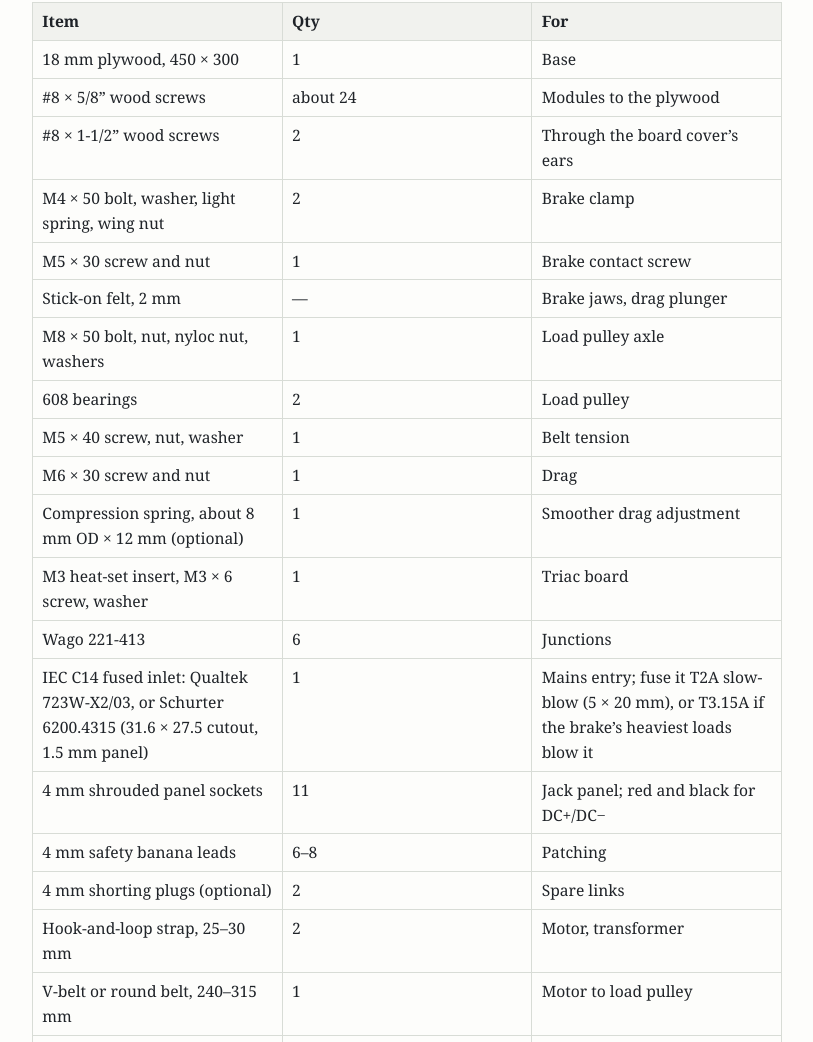
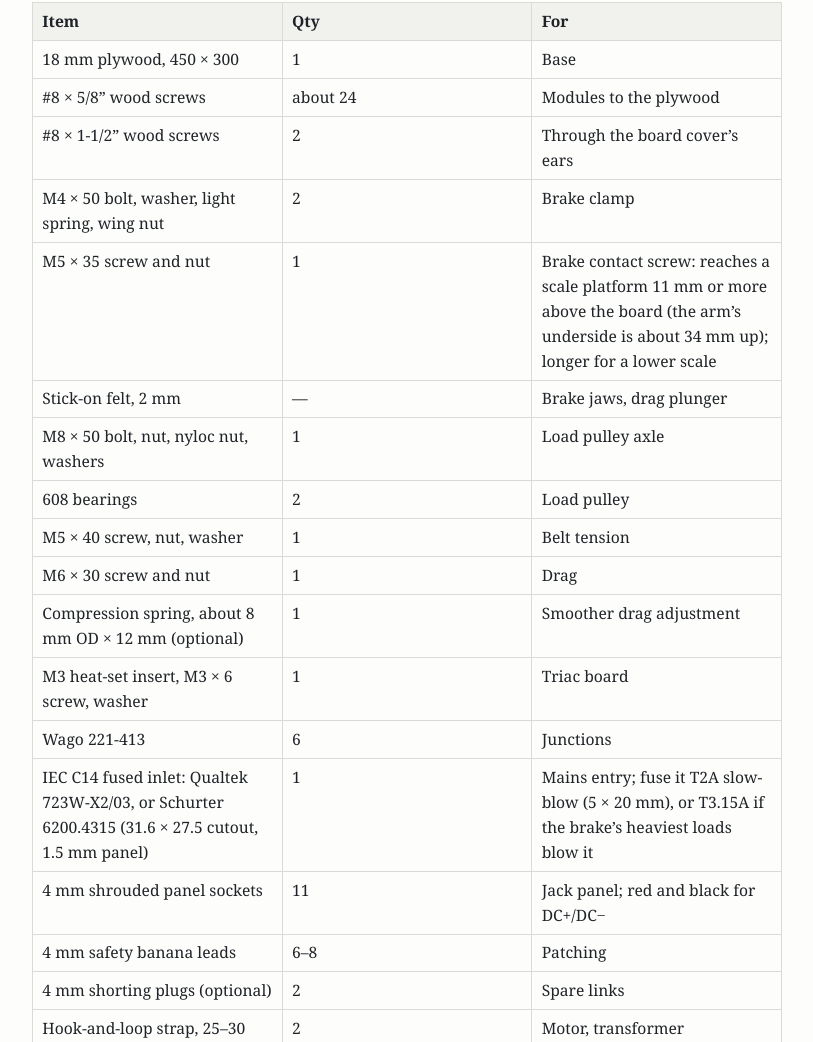
Before and after one commit to bobdrzyzgula/VSM-Base, a plain HTML site: page docs-snapshot/vsm-motor-rig.html in a window 1280 px wide. Shown: the part 6502-7544 px from the top of the page, without its empty margins (307-1120 px from the left). Drawn offline with Linux system fonts and the light colour scheme.

Commit message:
Documents snapshot: brake contact screw
Co-Authored-By: Claude Opus 5.5 <noreply@anthropic.com>
Claude-Session: https://claude.ai/code/session_01D8rC2JDyb9T3n3ujD2pgX4

```diff
--- a/docs-snapshot/vsm-motor-rig.html
+++ b/docs-snapshot/vsm-motor-rig.html
@@ -536,9 +536,11 @@ the brake jaws if they will see long, heavy runs.</p>
 <td>Brake clamp</td>
 </tr>
 <tr class="odd">
-<td>M5 × 30 screw and nut</td>
+<td>M5 × 35 screw and nut</td>
 <td>1</td>
-<td>Brake contact screw</td>
+<td>Brake contact screw: reaches a scale platform 11 mm or more above
+the board (the arm’s underside is about 34 mm up); longer for a lower
+scale</td>
 </tr>
 <tr class="even">
 <td>Stick-on felt, 2 mm</td>
```
